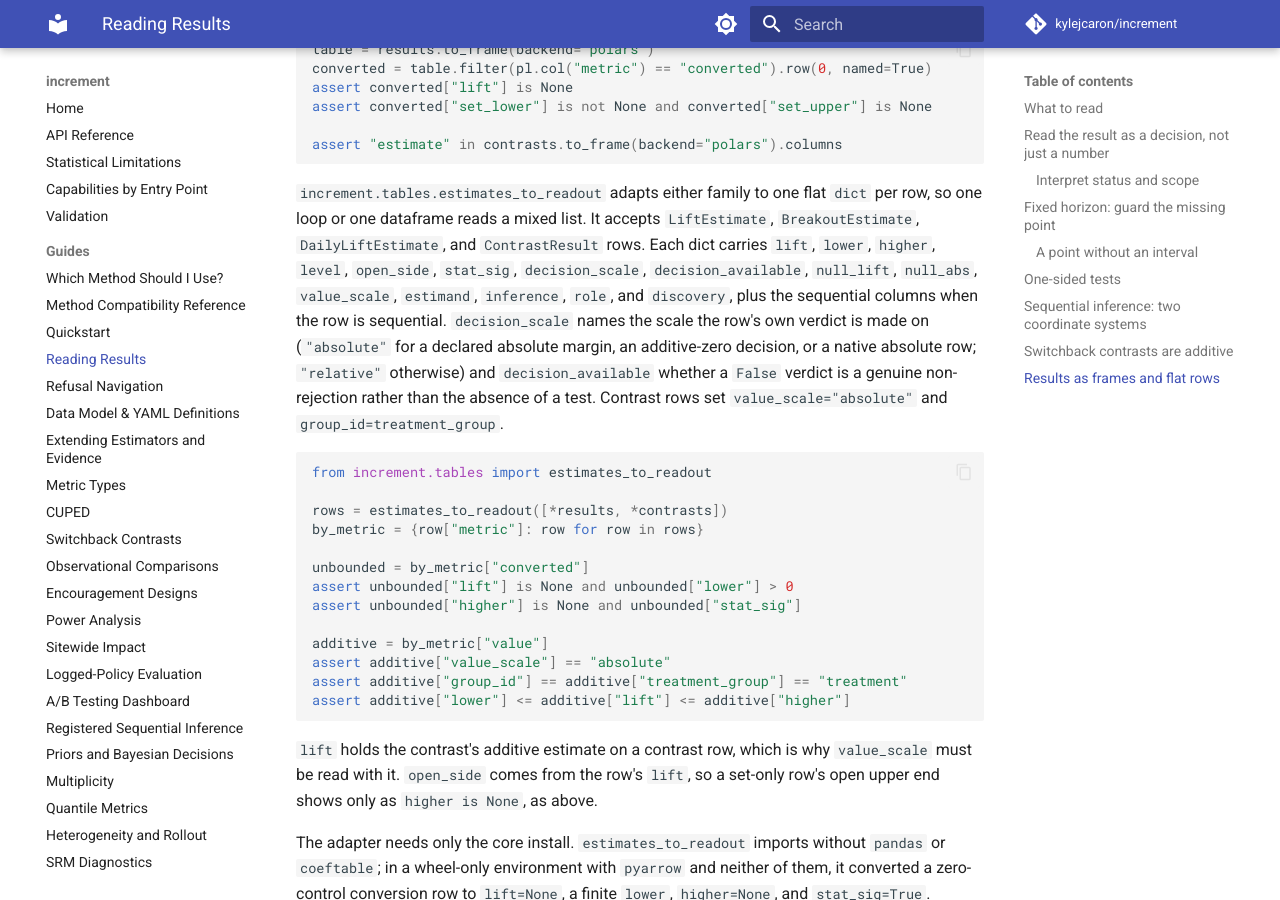
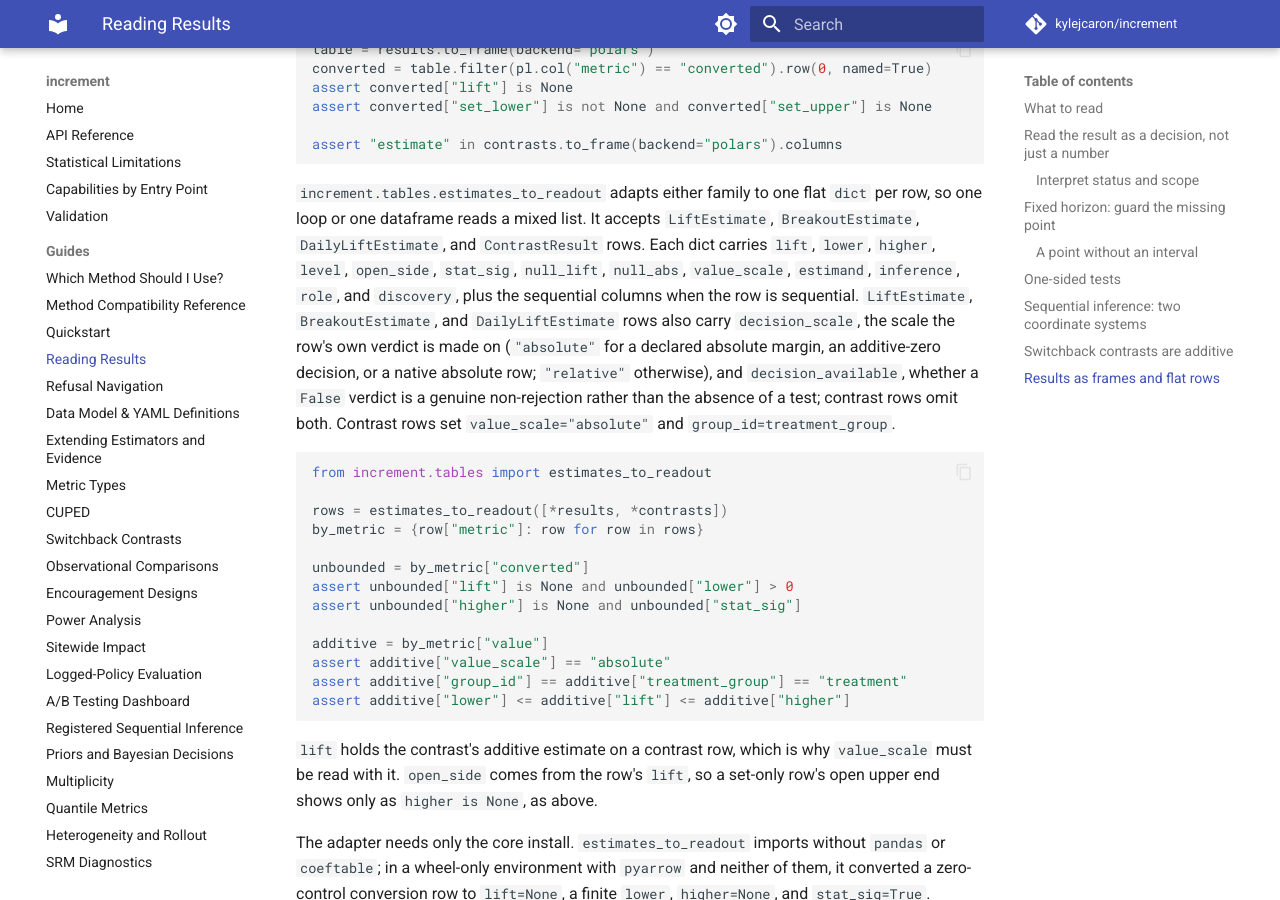
Before and after one commit to kylejcaron/increment, an MkDocs documentation site: the page built from docs/guides/reading-results.md, in a window 1280 px wide and 900 px high, scrolled down 13749 px. Built offline with MkDocs 1.6.1 and Material for MkDocs 9.7.7, drawn with Linux system fonts in a browser that asks for light colours; comment, search, counter and statistics services are not loaded.

Commit message:
Scope the readout decision columns to lift rows

````diff
--- a/docs/guides/reading-results.md
+++ b/docs/guides/reading-results.md
@@ -635,13 +635,14 @@ assert "estimate" in contrasts.to_frame(backend="polars").columns
 `dict` per row, so one loop or one dataframe reads a mixed list. It accepts
 `LiftEstimate`, `BreakoutEstimate`, `DailyLiftEstimate`, and `ContrastResult`
 rows. Each dict carries `lift`, `lower`, `higher`, `level`, `open_side`,
-`stat_sig`, `decision_scale`, `decision_available`, `null_lift`, `null_abs`,
-`value_scale`, `estimand`, `inference`, `role`, and `discovery`, plus the
-sequential columns when the row is sequential. `decision_scale` names the scale
-the row's own verdict is made on (`"absolute"` for a declared absolute margin,
-an additive-zero decision, or a native absolute row; `"relative"` otherwise) and
-`decision_available` whether a `False` verdict is a genuine non-rejection rather
-than the absence of a test. Contrast rows set `value_scale="absolute"` and
+`stat_sig`, `null_lift`, `null_abs`, `value_scale`, `estimand`, `inference`,
+`role`, and `discovery`, plus the sequential columns when the row is
+sequential. `LiftEstimate`, `BreakoutEstimate`, and `DailyLiftEstimate` rows
+also carry `decision_scale`, the scale the row's own verdict is made on
+(`"absolute"` for a declared absolute margin, an additive-zero decision, or a
+native absolute row; `"relative"` otherwise), and `decision_available`, whether
+a `False` verdict is a genuine non-rejection rather than the absence of a test;
+contrast rows omit both. Contrast rows set `value_scale="absolute"` and
 `group_id=treatment_group`.
 
 ```python
````
